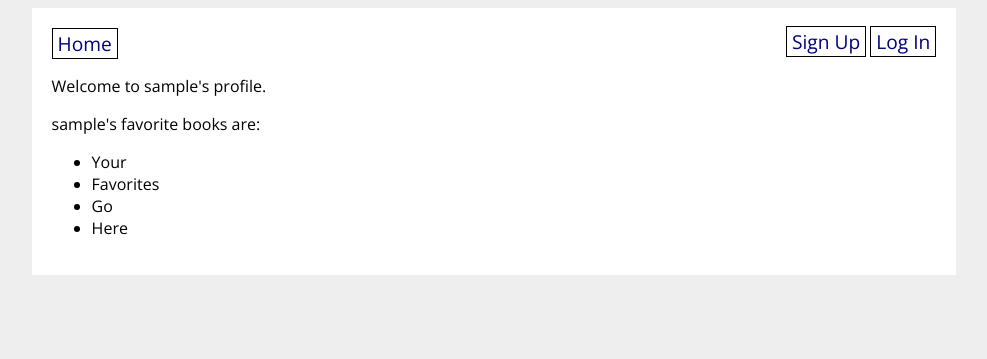
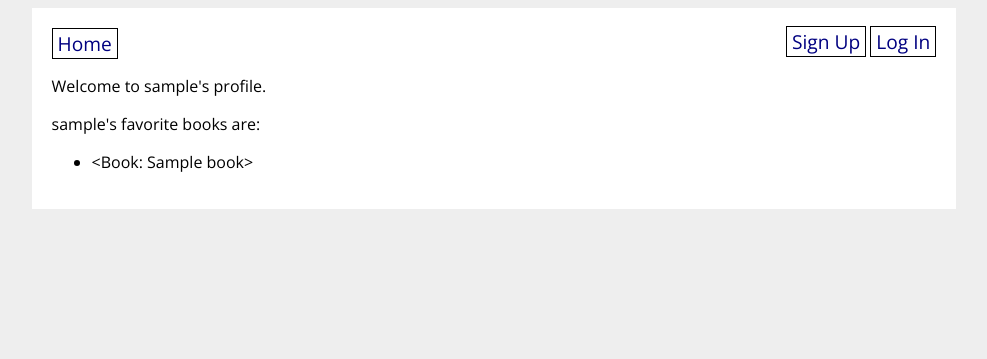
Before and after one commit to tristann3/BEW-1.2, a Flask app: a page that uses auth-lab/books_app/templates/profile.html in a window 1280 px wide. Shown: the top 359 px of the page, without its empty margins (146-1133 px from the left). Run offline with Flask 2, Linux system fonts and the light colour scheme; tables that the repository leaves empty hold one stand-in row (values such as "Sample post").

Commit message:
[ADD] favorite and unfavorite book routes completed, template integration coplate

```diff
--- a/auth-lab/books_app/main/routes.py
+++ b/auth-lab/books_app/main/routes.py
@@ -104,11 +104,11 @@ def book_detail(book_id):
 
 @main.route('/profile/<username>')
 def profile(username):
-    user = User.query.get(username)
+    user = User.query.filter_by(username=username).one()
 
     # STRETCH CHALLENGE: Add ability to modify a user's username or favorite
     # books
-    return render_template('profile.html', username=username)
+    return render_template('profile.html', user=user)
 
 @main.route('/favorite/<book_id>', methods=['POST'])
 @login_required
@@ -116,16 +116,30 @@ def favorite_book(book_id):
     book = Book.query.get(book_id)
     # TODO: If the book is not already in user's favorites, then add it,
     # commit the change to the database, and flash a success message.
+    user = current_user
+    print(user.favorite_books)
+    if book not in user.favorite_books:
+      user.favorite_books.append(book)
 
-    # Then, redirect the user to the book detail page for the given book.
-    return "Not yet implemented!"
+      db.session.add(user)
+      db.session.commit()
+
+      flash('New book was added to your favorites list successfully.')
+
+    return redirect(url_for('main.book_detail', book_id=book.id))
 
 @main.route('/unfavorite/<book_id>', methods=['POST'])
 @login_required
 def unfavorite_book(book_id):
+    book = Book.query.get(book_id)
 
-    # TODO: If the book is in user's favorites, then remove it,
-    # commit the change to the database, and flash a success message.
+    user = current_user
+    if book in user.favorite_books:
+      user.favorite_books.remove(book)
 
-    # Then, redirect the user to the book detail page for the given book.
-    return "Not yet implemented!"
+      db.session.add(user)
+      db.session.commit()
+
+      flash('New book was removed to your favorites list successfully.')
+
+    return redirect(url_for('main.book_detail', book_id=book.id))
--- a/auth-lab/books_app/templates/profile.html
+++ b/auth-lab/books_app/templates/profile.html
@@ -3,19 +3,18 @@
 {% block content %}
 
 <p>
-Welcome to {{ username }}'s profile.
+Welcome to {{ user.username }}'s profile.
 </p>
 
 <!-- TODO: Display the user's actual favorites here -->
 
 <p>
-    {{ username }}'s favorite books are:
+    {{ user.username }}'s favorite books are:
 
     <ul>
-        <li>Your</li>
-        <li>Favorites</li>
-        <li>Go</li>
-        <li>Here</li>
+      {% for book in user.favorite_books %}
+        <li>{{book}}</li>
+      {% endfor %}
     </ul>
 </p>
 
```
Also changed, not shown: auth-lab/books_app/database.db.
